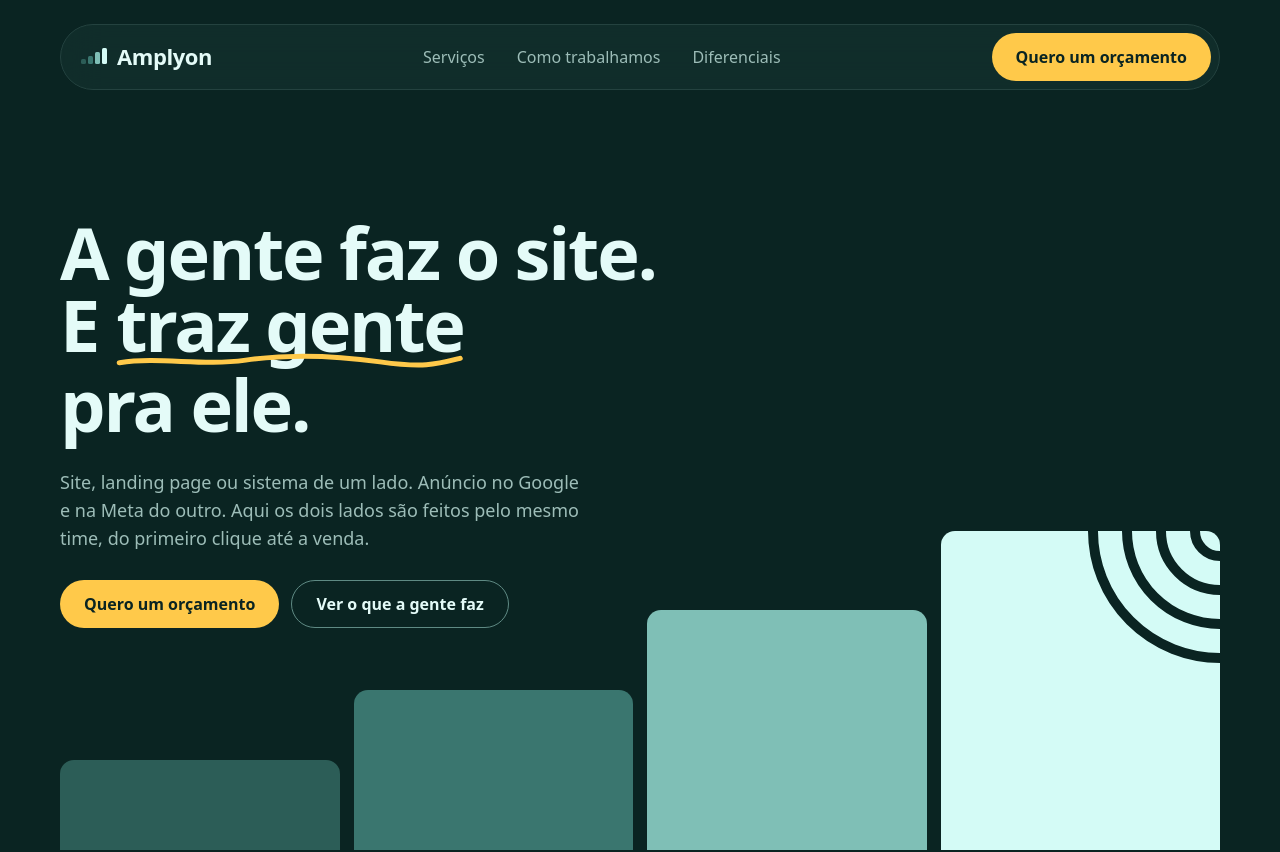
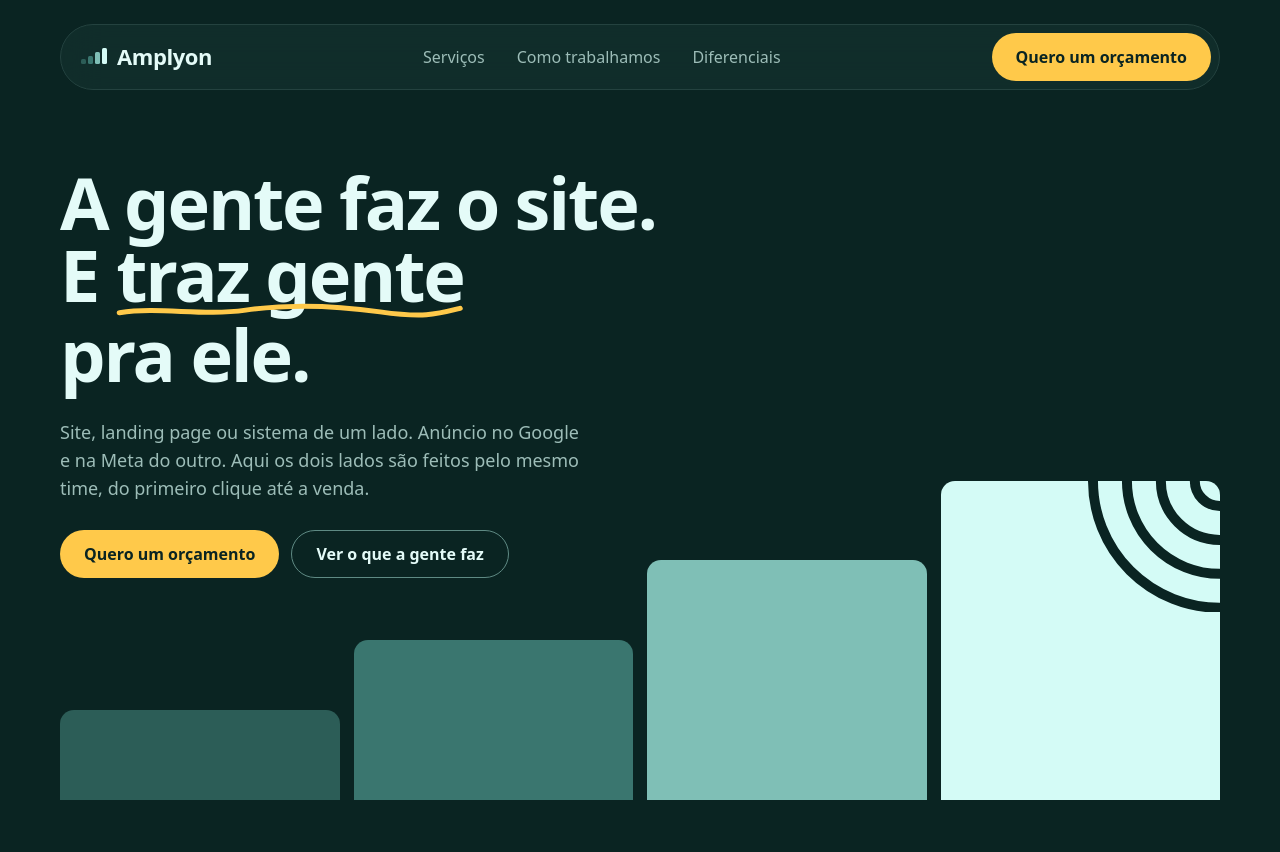
Before and after one commit to vladsposito/institucional-amplyon, a React (Vite) app: page / in a window 1280 px wide. Shown: the top 852 px of the page. Built offline with nearby package versions, Linux system fonts and the light colour scheme.

Commit message:
Alinhando logo na tela no primeira carregamento da página

```diff
--- a/src/components/BrandStair.tsx
+++ b/src/components/BrandStair.tsx
@@ -23,16 +23,19 @@ const MOBILE_BARS = [
 /**
  * "Escada da marca": 4 barras ascendentes pine → teal → sage → mint.
  * As alturas seguem a largura por aspect-ratio, então o desenho mantém a proporção em qualquer tela.
+ * A largura da escada vem da altura disponível na primeira tela (--stair-w / --stair-w-m):
+ * em telas baixas ela encolhe por igual (presa à direita no desktop, centralizada no mobile).
  */
 export function BrandStair({ variant, className }: BrandStairProps) {
   const bars = variant === 'desktop' ? DESKTOP_BARS : MOBILE_BARS
   return (
+    <div aria-hidden="true" className={className}>
       <div
-      aria-hidden="true"
         className={cn(
           'flex items-end',
-        variant === 'desktop' ? 'gap-3.5' : 'gap-2',
-        className,
+          variant === 'desktop'
+            ? 'ml-auto w-(--stair-w) gap-(--stair-gap)'
+            : 'mx-auto w-(--stair-w-m) gap-(--stair-gap-mobile)',
         )}
       >
         {bars.map((bar) => (
@@ -49,5 +52,6 @@ export function BrandStair({ variant, className }: BrandStairProps) {
           </div>
         ))}
       </div>
+    </div>
   )
 }
--- a/src/components/StairArcs.tsx
+++ b/src/components/StairArcs.tsx
@@ -2,6 +2,7 @@
  * Arcos concêntricos no canto superior direito da barra mint (Figma 16:64–67 desktop, 17:65–67 mobile).
  * Círculos centrados no canto; o viewBox mostra só o quadrante visível e a barra recorta o excesso.
  * Traço 10 (desktop) / 7 (mobile), cor on-amp via currentColor.
+ * Largura em proporção da barra: quando a escada encolhe, arcos e traço encolhem junto.
  */
 export function StairArcs({ variant }: { variant: 'desktop' | 'mobile' }) {
   if (variant === 'desktop') {
@@ -9,9 +10,7 @@ export function StairArcs({ variant }: { variant: 'desktop' | 'mobile' }) {
       <svg
         aria-hidden="true"
         focusable="false"
-        className="absolute top-0 right-0 text-on-amp"
-        width="132"
-        height="132"
+        className="absolute top-0 right-0 h-auto w-(--stair-arcs-w) text-on-amp"
         viewBox="-132 0 132 132"
         fill="none"
         stroke="currentColor"
@@ -28,9 +27,7 @@ export function StairArcs({ variant }: { variant: 'desktop' | 'mobile' }) {
     <svg
       aria-hidden="true"
       focusable="false"
-      className="absolute top-0 right-0 text-on-amp"
-      width="62"
-      height="62"
+      className="absolute top-0 right-0 h-auto w-(--stair-arcs-w-mobile) text-on-amp"
       viewBox="-62 0 62 62"
       fill="none"
       stroke="currentColor"
--- a/src/index.css
+++ b/src/index.css
@@ -142,6 +142,30 @@
   --scribble-h-mobile: 16px;
   /* largura do título mobile acompanha a tela: 68px em 390 (358 úteis) */
   --fluid-display-xl-mobile: calc((100vw - 2 * var(--gutter)) * 0.18994);
+  --fluid-display-xl-mobile-size: min(
+    var(--text-display-xl-mobile),
+    var(--fluid-display-xl-mobile)
+  );
+
+  /*
+   * Hero na primeira tela (área útil real do navegador, em svh).
+   * Em telas baixas, primeiro o padding entre o header e o h1 diminui; só depois a escada encolhe.
+   * Valores "max" = Figma (16:44 desktop, 17:44 mobile).
+   */
+  --hero-h-max: 760px;
+  --hero-h-min: 560px;
+  --hero-pt-max: 126px;
+  --hero-pt-min: 24px;
+  /* bloco de texto do desktop (título + parágrafo + botões = 412) + folga até o topo da teal */
+  --hero-text-reserve: 436px;
+  --hero-pt-mobile-max: 36px;
+  --hero-pt-mobile-min: 8px;
+  --hero-gap-mobile-max: 24px;
+  --hero-gap-mobile-min: 16px;
+  /* respiro entre a base da escada e a borda da tela no mobile */
+  --hero-fold-safety: 8px;
+  --stair-h-min: 120px;
+  --stair-h-min-mobile: 120px;
 
   /* Proporção das barras da escada da marca (largura / altura) */
   --stair-ratio-1: 280 / 90;
@@ -152,6 +176,14 @@
   --stair-ratio-m-2: 91.5 / 100;
   --stair-ratio-m-3: 91.5 / 145;
   --stair-ratio-m-4: 91.5 / 190;
+  /* Escada inteira (largura / altura) e gap proporcional: ela só encolhe por igual, nunca achata */
+  --stair-w-ratio: 1162 / 320;
+  --stair-w-ratio-mobile: 390 / 190;
+  --stair-gap: calc(14 / 1162 * 100%);
+  --stair-gap-mobile: calc(8 / 390 * 100%);
+  /* Arcos do mint em proporção da barra (132 de 280 no desktop, 62 de 91.5 no mobile) */
+  --stair-arcs-w: calc(132 / 280 * 100%);
+  --stair-arcs-w-mobile: calc(62 / 91.5 * 100%);
 
   /* Símbolo do logo, em em (base = tamanho do texto do logo, 22px) */
   --logo-bar-w: calc(5em / 22);
@@ -172,11 +204,61 @@
   --container-column: calc(var(--max-w-column) + 2 * var(--gutter));
   /* ponto médio entre o círculo (3.5rem) e o próximo círculo (coluna + gap 1.5rem) do Process */
   --seal-mid: calc((var(--spacing) * 14 + 100% + var(--spacing) * 6) / 2);
+
+  /* Hero desktop: acompanha a altura útil; o padding cai 1:1 até o mínimo, depois a escada encolhe. */
+  --hero-h: clamp(
+    var(--hero-h-min),
+    100svh - var(--height-topbar),
+    var(--hero-h-max)
+  );
+  --hero-pt: clamp(
+    var(--hero-pt-min),
+    var(--hero-h) - (var(--hero-h-max) - var(--hero-pt-max)),
+    var(--hero-pt-max)
+  );
+  /* x2: o topo da teal (metade da altura da escada) precisa ficar abaixo dos botões */
+  --stair-h: max(
+    var(--stair-h-min),
+    2 * (var(--hero-h) - var(--hero-pt) - var(--hero-text-reserve))
+  );
+  --stair-w: min(100%, var(--stair-h) * var(--stair-w-ratio));
+
+  /* Hero mobile: título fluido (4 linhas + rabisco) e parágrafo com 5/4/3 linhas conforme a largura. */
+  --hero-pt-m: var(--hero-pt-mobile-max);
+  --hero-gap-m: var(--hero-gap-mobile-max);
+  --hero-title-h-m: calc(
+    4 * var(--fluid-display-xl-mobile-size) * 67 / 68 +
+      var(--scribble-h-mobile) - var(--scribble-overlap-mobile)
+  );
+  --hero-copy-h-m: calc(5 * var(--text-body--line-height));
+  --stair-h-m: max(
+    var(--stair-h-min-mobile),
+    100svh - var(--height-topbar-mobile) - var(--hero-pt-m) -
+      var(--hero-title-h-m) - var(--hero-copy-h-m) - 2 * var(--hero-gap-m) -
+      var(--hero-fold-safety)
+  );
+  --stair-w-m: min(100%, var(--stair-h-m) * var(--stair-w-ratio-mobile));
+}
+
+/* o parágrafo do hero (type-body-lg-mobile) cabe em 4 linhas a partir de ~350px de largura */
+@media (width >= 22.5rem) {
+  :root {
+    --hero-copy-h-m: calc(4 * var(--text-body--line-height));
+  }
 }
 
 @media (width >= 48rem) {
   :root {
     --gutter: 32px;
+    --hero-copy-h-m: calc(3 * var(--text-body--line-height));
+  }
+}
+
+/* tela baixa (mobile): compacta o padding e os gaps do hero antes de encolher a escada */
+@media (height < 46rem) {
+  :root {
+    --hero-pt-m: var(--hero-pt-mobile-min);
+    --hero-gap-m: var(--hero-gap-mobile-min);
   }
 }
 
@@ -185,7 +267,7 @@
 }
 @utility type-display-xl-mobile {
   @apply font-display font-extrabold;
-  font-size: min(var(--text-display-xl-mobile), var(--fluid-display-xl-mobile));
+  font-size: var(--fluid-display-xl-mobile-size);
   line-height: var(--text-display-xl-mobile--line-height);
   letter-spacing: var(--text-display-xl-mobile--letter-spacing);
 }
@@ -215,6 +297,10 @@
 }
 @utility type-body-lg {
   @apply font-sans text-body-lg font-medium;
+}
+/* descrição do hero no mobile: mesma família e peso do body-lg, no tamanho do body */
+@utility type-body-lg-mobile {
+  @apply font-sans text-body font-medium;
 }
 @utility type-title {
   @apply font-sans text-title font-bold;
--- a/src/sections/Hero.tsx
+++ b/src/sections/Hero.tsx
@@ -8,9 +8,10 @@ export function Hero() {
   return (
     <section
       aria-labelledby="hero-title"
-      className="relative overflow-hidden bg-ground lg:min-h-190"
+      className="relative overflow-hidden bg-ground lg:min-h-(--hero-h)"
     >
-      <Container className="flex flex-col items-center gap-6 pt-9 pb-10 text-center lg:items-start lg:gap-7 lg:pt-31.5 lg:pb-0 lg:text-left">
+      {/* Padding superior e gaps diminuem em telas baixas (tokens --hero-* em index.css). */}
+      <Container className="flex flex-col items-center gap-(--hero-gap-m) pt-(--hero-pt-m) pb-10 text-center lg:items-start lg:gap-7 lg:pt-(--hero-pt) lg:pb-0 lg:text-left">
         {/* Um único h1; os espaços entre as linhas mantêm a leitura contínua. */}
         <h1
           id="hero-title"
@@ -24,7 +25,8 @@ export function Hero() {
           <span className="block">pra ele.</span>
         </h1>
 
-        <p className="max-w-130 type-body-lg text-ink-muted">
+        {/* Mobile: descrição menor (16/24) para sobrar altura para a escada na primeira tela. */}
+        <p className="max-w-130 type-body-lg-mobile text-ink-muted lg:type-body-lg">
           Site, landing page ou sistema de um lado. Anúncio no Google e na Meta
           do outro. Aqui os dois lados são feitos pelo mesmo time, do primeiro
           clique até a venda.
```
Also changed, not shown: 1 other file (tests, documents, lock files or other folders). Lines whose indentation alone changed are shown as unchanged.
